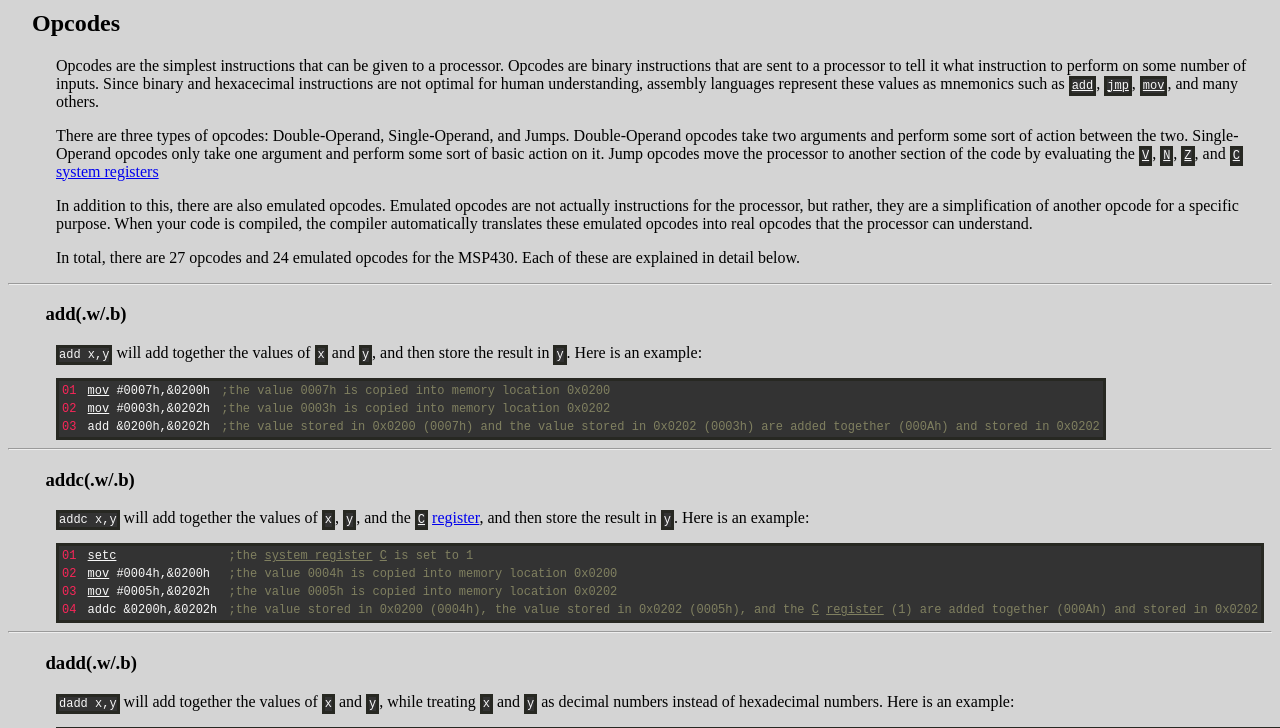
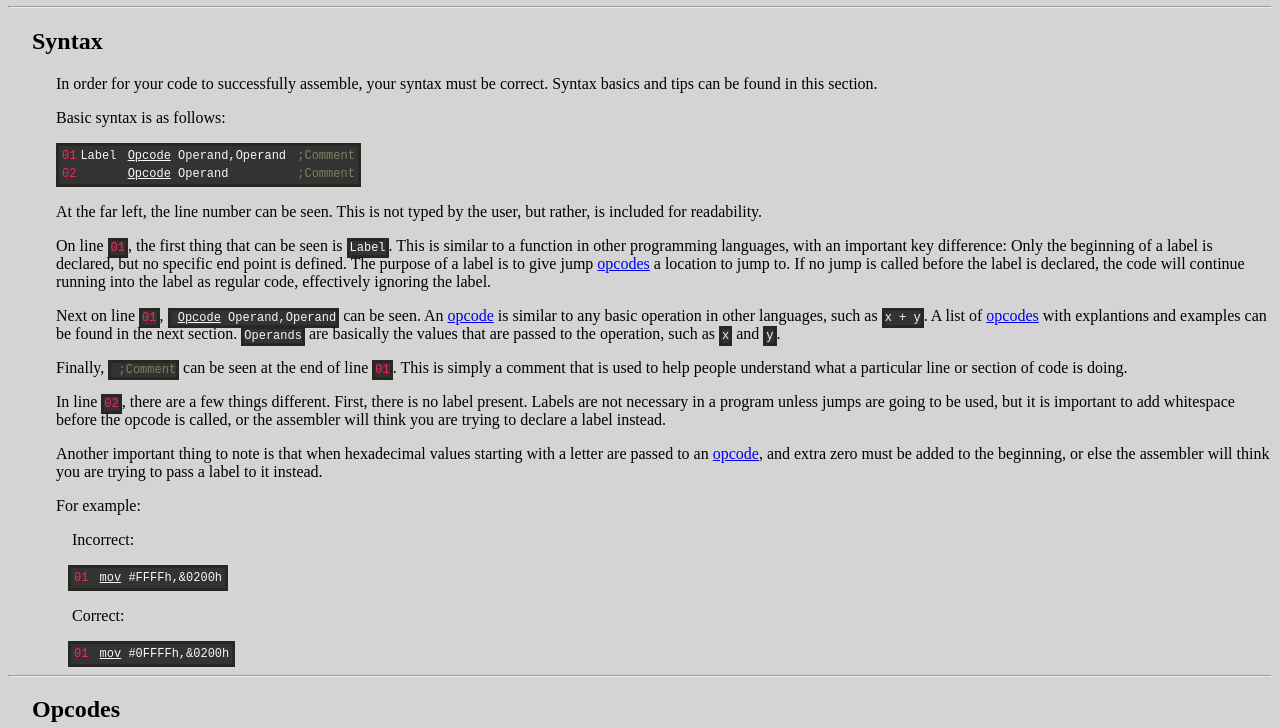
Before and after one commit to porotoman99/One-Man-Revolution, a plain HTML site: page MSP430 ASM Tutorial/index.html in a window 1280 px wide. Shown: the part 575-1303 px from the top of the page. Drawn offline with Linux system fonts and the light colour scheme.

Commit message:
MSP430 ASM V0.5
+ Added a section about syntax
+ Added an expantation for sub

```diff
--- a/MSP430 ASM Tutorial/index.html
+++ b/MSP430 ASM Tutorial/index.html
@@ -14,6 +14,10 @@
 	.indent4
 	{
 		margin-left: 4em;
+	}
+	.indent5
+	{
+		margin-left: 5em;
 	}
 	.bold
 	{
@@ -64,6 +68,8 @@
 		<hr>
 <!-- Contents -->
 		<h2 class="indent1">Contents</h2>
+		<a class="indent2" href="#syntax">Syntax</a>
+		<br>
 		<a class="indent2" href="#opcodes">Opcodes</a>
 		<br>
 		<a class="indent3" href="#add">add</a>
@@ -108,6 +114,36 @@
 		<br>
 		<a class="indent3" href="#sr_c">C / Carry Bit</a>
 		<hr>
+<!-- Syntax -->
+		<h2 class="indent1" id="syntax">Syntax</h2>
+		<p class="indent3">In order for your code to successfully assemble, your syntax must be correct. Syntax basics and tips can be found in this section.</p>
+		<p class="indent3">Basic syntax is as follows:</p>
+		<table class="code indent4">
+			<tr>
+				<td class="red">01</td>
+				<td class="white">Label</td>
+				<td class="white">&nbsp;<a class="white" href="#opcodes">Opcode</a> Operand,Operand</td>
+				<td class="comment">&nbsp;;Comment</td>
+			</tr>
+			<tr>
+				<td class="red">02</td>
+				<td class="white"></td>
+				<td class="white">&nbsp;<a class="white" href="#opcodes">Opcode</a> Operand</td>
+				<td class="comment">&nbsp;;Comment</td>
+			</tr>
+		</table>
+		<p class="indent3">At the far left, the line number can be seen. This is not typed by the user, but rather, is included for readability.</p>
+		<p class="indent3">On line <span class="red code">01</span>, the first thing that can be seen is <span class="white code">Label</span>. This is similar to a function in other programming languages, with an important key difference: Only the beginning of a label is declared, but no specific end point is defined. The purpose of a label is to give jump <a href="#opcodes">opcodes</a> a location to jump to. If no jump is called before the label is declared, the code will continue running into the label as regular code, effectively ignoring the label.</p>
+		<p class="indent3">Next on line <span class="red code">01</span>, <span class="white code">&nbsp;<a class="white" href="#opcodes">Opcode</a> Operand,Operand</span> can be seen. An <a href="#opcodes">opcode</a> is similar to any basic operation in other languages, such as <span class="white code">x + y</span>. A list of <a href="#opcodes">opcodes</a> with explantions and examples can be found in the next section. <span class="white code">Operands</span> are basically the values that are passed to the operation, such as <span class="white code">x</span> and <span class="white code">y</span>.</p>
+		<p class="indent3">Finally, <span class="comment code">&nbsp;;Comment</span> can be seen at the end of line <span class="red code">01</span>. This is simply a comment that is used to help people understand what a particular line or section of code is doing.</p>
+		<p class="indent3">In line <span class="red code">02</span>, there are a few things different. First, there is no label present. Labels are not necessary in a program unless jumps are going to be used, but it is important to add whitespace before the opcode is called, or the assembler will think you are trying to declare a label instead.</p>
+		<p class="indent3">Another important thing to note is that when hexadecimal values starting with a letter are passed to an <a href="#opcodes">opcode</a>, and extra zero must be added to the beginning, or else the assembler will think you are trying to pass a label to it instead.</p>
+		<p class="indent3">For example:</p>
+		<p class="indent4">Incorrect:</p>
+		<table class="indent5 code"><tr><td class="red">01</td><td class="white">&nbsp;<a href="#mov" class="white">mov</a> #FFFFh,&0200h</td></tr></table>
+		<p class="indent4">Correct:</p>
+		<table class="indent5 code"><tr><td class="red">01</td><td class="white">&nbsp;<a href="#mov" class="white">mov</a> #0FFFFh,&0200h</td></tr></table>
+		<hr>
 <!-- Opcodes -->
 		<h2 class="indent1" id="opcodes">Opcodes</h2>
 		<p class="indent3">Opcodes are the simplest instructions that can be given to a processor. Opcodes are binary instructions that are sent to a processor to tell it what instruction to perform on some number of inputs. Since binary and hexacecimal instructions are not optimal for human understanding, assembly languages represent these values as mnemonics such as <span class="code white"><a href="#add" class="normal white">add</a></span>, <span class="code white"><a href="#jmp" class="normal white">jmp</a></span>, <span class="white code"><a href="#mov" class="normal white">mov</a></span>, and many others.</p>
@@ -117,7 +153,7 @@
 		<hr>
 <!-- ADD -->
 		<h3 class="indent2" id="add">add(.w/.b)</h3>
-		<p class="indent3"><span class="code white">add x,y</span> will add together the values of <span class="code white">x</span> and <span class="code white">y</span>, and then store the result in <span class="code white">y</span>. Here is an example:</p>
+		<p class="indent3"><span class="code white">add x,y</span> is a double-operand <a href="#opcodes">opcode</a> that adds together the values of <span class="code white">x</span> and <span class="code white">y</span>, and then stores the result in <span class="code white">y</span>. Here is an example:</p>
 		<table class="indent4 code">
 			<tr>
 				<td class="red">01</td>
@@ -138,7 +174,7 @@
 		<hr>
 <!-- ADDC -->
 		<h3 class="indent2" id="addc">addc(.w/.b)</h3>
-		<p class="indent3"><span class="code white">addc x,y</span> will add together the values of <span class="code white">x</span>, <span class="white code">y</span>, and the <span><a class="normal white code" href="#sr_c">C</a></span> <a href="#sr" class="normal">register</a>, and then store the result in <span class="code white">y</span>. Here is an example:</p>
+		<p class="indent3"><span class="code white">addc x,y</span> is a double-operand <a href="#opcodes">opcode</a> that adds together the values of <span class="code white">x</span>, <span class="white code">y</span>, and the <span><a class="normal white code" href="#sr_c">C</a></span> <a href="#sr" class="normal">register</a>, and then stores the result in <span class="code white">y</span>. Here is an example:</p>
 		<table class="indent4 code">
 			<tr>
 				<td class="red">01</td>
@@ -164,7 +200,7 @@
 		<hr>
 <!-- DADD -->
 		<h3 class="indent2" id="dadd">dadd(.w/.b)</h3>
-		<p class="indent3"><span class="white code">dadd x,y</span> will add together the values of <span class="code white">x</span> and <span class="white code">y</span>, while treating <span class="code white">x</span> and <span class="white code">y</span> as decimal numbers instead of hexadecimal numbers. Here is an example:</p>
+		<p class="indent3"><span class="white code">dadd x,y</span> is a double-operand <a href="#opcodes">opcode</a> that adds together the values of <span class="code white">x</span> and <span class="white code">y</span> while treating them as decimal numbers instead of hexadecimal numbers, and then stores the result in <span class="white code">y</span>. Here is an example:</p>
 		<table class="indent4 code">
 			<tr>
 				<td class="red">01</td>
@@ -185,6 +221,24 @@
 		<hr>
 <!-- SUB -->
 		<h3 class="indent2" id="sub">sub(.w/.b)</h3>
+		<p class="indent3"><span class="white code">sub x,y</span> is a double-operand <a href="#opcodes">opcode</a> that subtracts the value of <span class="white code">x</span> from <span class="white code">y</span>, and then stores the value in <span class="white code">y</span>. Here is an example:</p>
+		<table class="indent4 code">
+			<tr>
+				<td class="red">01</td>
+				<td class="white">&nbsp;<a class="white" href="#mov">mov</a> #0002h,&0200h</td>
+				<td class="comment">&nbsp;;the value 0002h is copied into memory location 0x0200</td>
+			</tr>
+			<tr>
+				<td class="red">02</td>
+				<td class="white">&nbsp;<a class="white" href="#mov">mov</a> #000Ch,&0202h</td>
+				<td class="comment">&nbsp;;the value 000Ch is copied into memory location 0x0202</td>
+			</tr>
+			<tr>
+				<td class="red">03</td>
+				<td class="white">&nbsp;sub &0200h,&0202h</td>
+				<td class="comment">&nbsp;;the value stored in 0x0200 (0002h) is subtracted from the value in 0x0202 (000Ch) and the result (000Ah) is stored in 0x0202 </td>
+			</tr>
+		</table>
 		<hr>
 <!-- SUBC -->
 		<h3 class="indent2" id="subc">subc(.w/.b)</h3>
```
